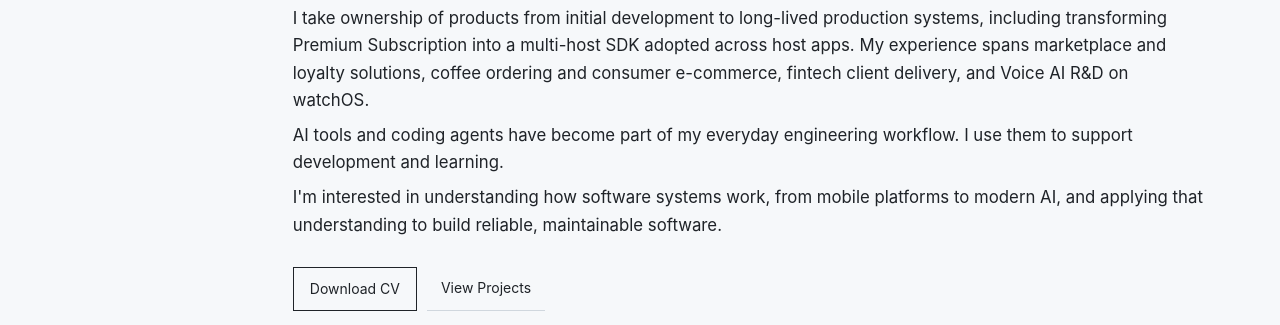
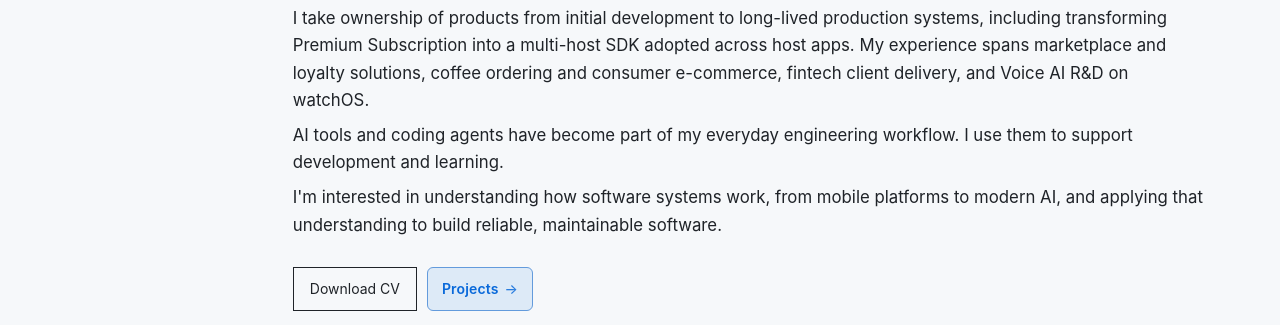
Before and after one commit to vil4max/vil4max.github.io, a website: page index.html in a window 1280 px wide. Shown: the part 303-628 px from the top of the page. Drawn offline with Linux system fonts and the light colour scheme.

Commit message:
feat(site): style Projects hero CTA as a clear tab jump

```diff
--- a/index.html
+++ b/index.html
@@ -11,7 +11,7 @@
   <meta property="og:image" content="https://vil4max.github.io/assets/og-preview.png">
   <meta property="og:url" content="https://vil4max.github.io/">
   <meta property="og:type" content="website">
-  <link rel="stylesheet" href="resume.css?v=20260716k">
+  <link rel="stylesheet" href="resume.css?v=20260716l">
   <script src="portfolio.js?v=20260716d" defer></script>
 </head>
 <body class="cover-page">
@@ -39,7 +39,7 @@
               <p class="cover-about">I'm interested in understanding how software systems work, from mobile platforms to modern AI, and applying that understanding to build reliable, maintainable software.</p>
               <div class="cover-actions">
                 <a class="cover-action cover-action--primary" href="https://raw.githubusercontent.com/vil4max/vil4max/main/assets/Max_Vilchevskiy_Senior_iOS_Engineer.pdf">Download CV</a>
-                <a class="cover-action" href="projects.html">View Projects</a>
+                <a class="cover-action cover-action--tab" href="projects.html">Projects</a>
               </div>
               <ul class="cover-contact" aria-label="Contact">
                 <li><a class="cover-contact__link" href="mailto:vil4max@gmail.com"><svg class="cover-contact__icon" viewBox="0 0 24 24" aria-hidden="true" focusable="false"><path fill="currentColor" d="M20 4H4c-1.1 0-2 .9-2 2v12c0 1.1.9 2 2 2h16c1.1 0 2-.9 2-2V6c0-1.1-.9-2-2-2zm0 4-8 5L4 8V6l8 5 8-5v2z"/></svg><span>Email</span></a></li>
--- a/resume.css
+++ b/resume.css
@@ -1885,6 +1885,39 @@
   background: var(--fg-heading);
   color: var(--bg);
   border-color: var(--fg-heading);
+}
+
+/* Nav-like CTA: matches site tab "Projects" with clear affordance */
+.cover-action--tab {
+  border: 1px solid color-mix(in srgb, var(--accent) 55%, var(--border-subtle));
+  border-radius: 6px;
+  padding: 9px 14px;
+  color: var(--accent);
+  font-weight: 600;
+  letter-spacing: 0.01em;
+  background: color-mix(in srgb, var(--accent) 10%, transparent);
+  gap: 6px;
+}
+
+.cover-action--tab::after {
+  content: "→";
+  font-weight: 500;
+  opacity: 0.85;
+  transition: transform 0.15s ease, opacity 0.15s ease;
+}
+
+.cover-action--tab:hover,
+.cover-action--tab:focus-visible {
+  color: var(--accent);
+  border-color: var(--accent);
+  background: color-mix(in srgb, var(--accent) 18%, transparent);
+  outline: none;
+}
+
+.cover-action--tab:hover::after,
+.cover-action--tab:focus-visible::after {
+  transform: translateX(2px);
+  opacity: 1;
 }
 
 .cover-contact {
```
Also changed, not shown: projects.html (+1 -1 lines), scripts/sync-portfolio-html.mjs (+12 -2 lines).
